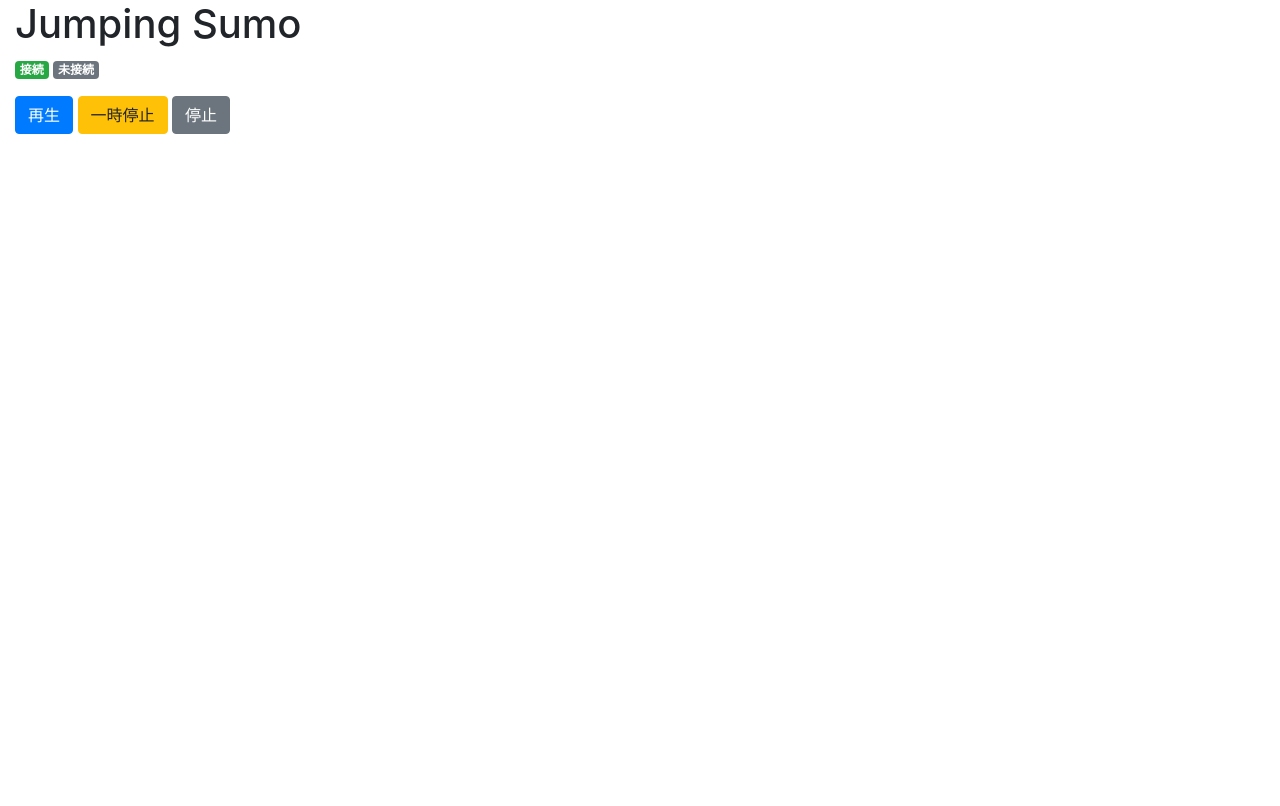
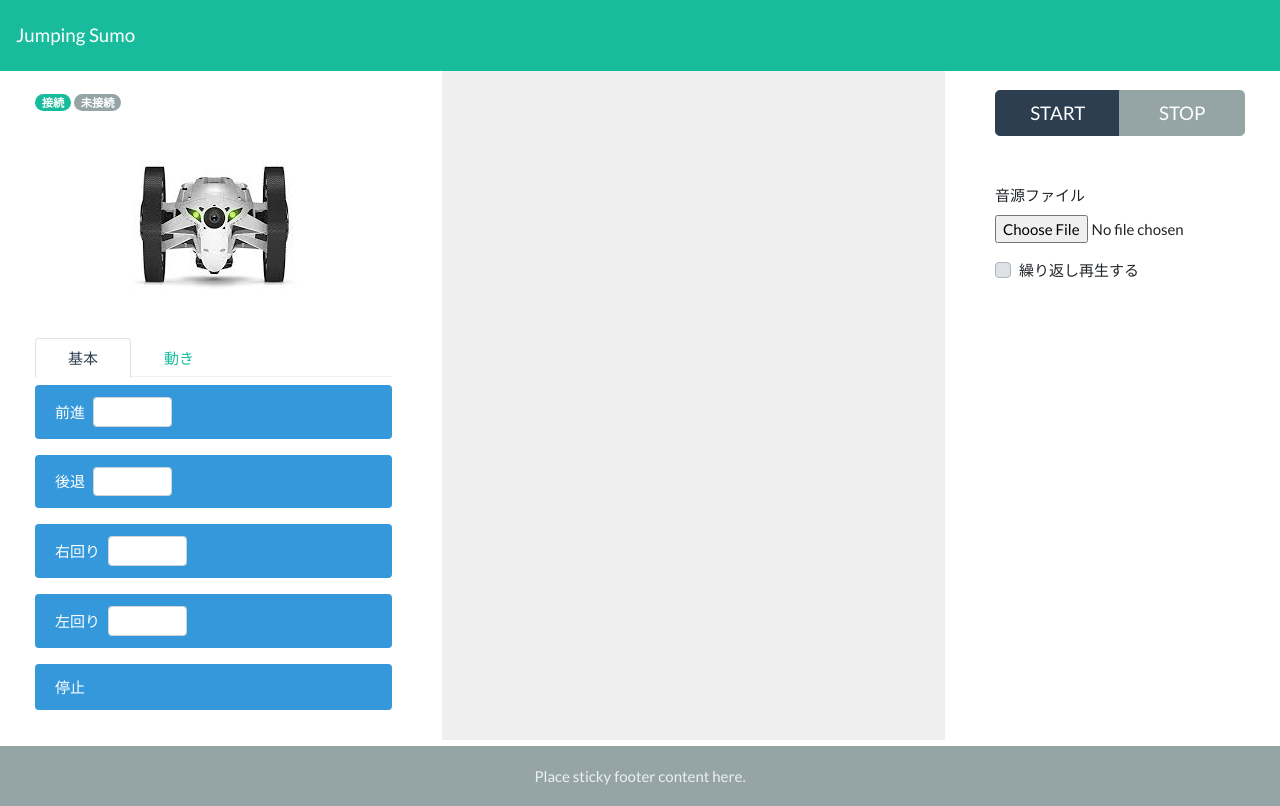
Before and after one commit to rnsk/docker-drone, a website: page html/public/index.html in a window 1280 px wide. Drawn offline with nearby package versions, Linux system fonts and the light colour scheme.

Commit message:
操作画面修正

```diff
--- a/html/public/css/common.css
+++ b/html/public/css/common.css
@@ -6,3 +6,55 @@
  * @author      Yoshika (@rnsk)
  * @link        https://rnsk.net/
  */
+
+/* Sticky footer styles
+-------------------------------------------------- */
+html {
+    position: relative;
+    min-height: 100%;
+}
+
+body {
+    /* Margin bottom by footer height */
+    margin-bottom: 60px;
+}
+
+.footer {
+    position: absolute;
+    bottom: 0;
+    width: 100%;
+    height: 60px;
+    line-height: 60px;
+    text-align: center;
+}
+
+/* Custom page CSS
+-------------------------------------------------- */
+/* Not required for template or sticky footer method. */
+
+body > .container-fluid {
+    padding: 70px 15px 0;
+}
+
+.footer > .container-fluid {
+    padding-right: 15px;
+    padding-left: 15px;
+}
+
+/* Column styles */
+.column {
+}
+
+.column-block {
+    padding: 20px;
+}
+
+.column-stage {
+    background-color: #efefef;
+    padding: 20px;
+    height: calc(100vh - 130px);
+}
+
+.column-view .actions {
+    padding: 20px;
+}
--- a/html/public/index.html
+++ b/html/public/index.html
@@ -8,31 +8,98 @@
     <meta name="robots" content="noindex,nofollow">
     <meta name="copyright" content="@rnsk">
     <link rel="stylesheet" href="vendor/bootstrap/dist/css/bootstrap.min.css">
+    <link rel="stylesheet" href="css/bootstrap-flatly.min.css">
     <link rel="stylesheet" href="css/common.css">
 </head>
 <body>
-    <div class="container-fluid">
-        <h1>Jumping Sumo</h1>
-        <p class="drone-status">
-            <span class="badge badge-success">接続</span>
-            <span class="badge badge-secondary">未接続</span>
-        </p>
-        <div id="controller" style="display: none;">
-            <input type="button" id="sumoForward" class="btn btn-light" value="前進">
-            <input type="button" id="sumoBackward" class="btn btn-primary" value="後退">
-            <input type="button" id="sumoRight" class="btn btn-warning" value="右回り">
-            <input type="button" id="sumoLeft" class="btn btn-secondary" value="左回り">
-            <input type="button" id="sumoStop" class="btn btn-secondary" value="停止">
-            <input type="button" id="sumoSpin" class="btn btn-secondary" value="スピン">
-            <hr>
+    <header>
+        <!-- Fixed navbar -->
+        <nav class="navbar navbar-expand-md navbar-dark fixed-top bg-dark">
+            <span class="navbar-brand mb-0 h1">Jumping Sumo</span>
+        </nav>
+    </header>
+    <main class="container-fluid">
+        <div class="row">
+            <div class="col-4">
+                <div class="column column-block">
+                    <div class="drone-status">
+                        <span class="badge badge-pill badge-success">接続</span>
+                        <span class="badge badge-pill badge-secondary">未接続</span>
+                    </div>
+                    <div class="drone-image">
+                        <img src="img/sumo.jpg"  class="img-fluid mx-auto d-block">
+                    </div>
+                    <ul class="nav nav-tabs">
+                        <li class="nav-item">
+                            <a href="#home" class="nav-link active" data-toggle="tab">基本</a>
+                        </li>
+                        <li class="nav-item">
+                            <a href="#profile" class="nav-link" data-toggle="tab">動き</a>
+                        </li>
+                    </ul>
+                    <div class="tab-content">
+                        <div id="home" class="tab-pane fade show active my-2 js-sortable-copy sortable">
+                            <div class="alert alert-info form-inline">
+                                前進 <input type="number" class="form-control form-control-sm ml-2 w-25">
+                            </div>
+                            <div class="alert alert-info form-inline">
+                                後退 <input type="number" class="form-control form-control-sm ml-2 w-25">
+                            </div>
+                            <div class="alert alert-info form-inline">
+                                右回り <input type="number" class="form-control form-control-sm ml-2 w-25">
+                            </div>
+                            <div class="alert alert-info form-inline">
+                                左回り <input type="number" class="form-control form-control-sm ml-2 w-25">
+                            </div>
+                            <div class="alert alert-info">
+                                停止
+                            </div>
+                        </div>
+                        <div id="profile" class="tab-pane fade my-2">
+                            <div class="alert alert-warning">
+                                Some quick example
+                            </div>
+                        </div>
+                    </div>
+                </div>
+            </div>
+
+            <div class="col-5">
+                <div class="column column-stage js-sortable-copy-target sortable">
+                </div>
+            </div>
+
+            <div class="col-3">
+                <div class="column column-view">
+                    <div class="actions">
+                        <div class="btn-group btn-group-lg d-flex">
+                            <button type="button" class="btn btn-primary w-100">START</button>
+                            <button type="button" class="btn btn-secondary w-100">STOP</button>
+                        </div>
+                        <form class="my-5">
+                            <div class="form-group">
+                                <label for="audioFile">音源ファイル</label>
+                                <input type="file" id="audioFile" class="form-control-file">
+                            </div>
+                            <div class="custom-control custom-checkbox">
+                                <input type="checkbox" class="custom-control-input" id="loop">
+                                <label class="custom-control-label" for="loop">繰り返し再生する</label>
+                            </div>
+                        </form>
+                    </div>
+                </div>
+            </div>
         </div>
-        <input type="button" id="play" class="btn btn-primary" value="再生">
-        <input type="button" id="pause" class="btn btn-warning" value="一時停止">
-        <input type="button" id="stop" class="btn btn-secondary" value="停止">
-    </div>
+    </main>
+    <footer class="footer bg-secondary">
+        <div class="container-fluid">
+            <span class="text-light">Place sticky footer content here.</span>
+        </div>
+    </footer>
 
     <script src="vendor/jquery/dist/jquery.min.js"></script>
     <script src="vendor/bootstrap/dist/js/bootstrap.min.js"></script>
+    <script src="vendor/html5sortable/dist/html5sortable.min.js"></script>
     <script src="js/app.js"></script>
 </body>
 </html>
--- a/html/public/js/app.js
+++ b/html/public/js/app.js
@@ -76,3 +76,16 @@
     audioElem.pause();
     audioElem.currentTime = 0;
 });
+
+/*---- 並び替え ----*/
+sortable('.js-sortable-copy', {
+    forcePlaceholderSize: true,
+    copy: true,
+    acceptFrom: false,
+    placeholderClass: 'mb1 bg-navy border border-yellow',
+});
+sortable('.js-sortable-copy-target', {
+    forcePlaceholderSize: true,
+    acceptFrom: '.js-sortable-copy,.js-sortable-copy-target',
+    placeholderClass: 'mb1 border border-maroon',
+});
```
Also changed, not shown: html/public/img/sumo.jpg (added).
